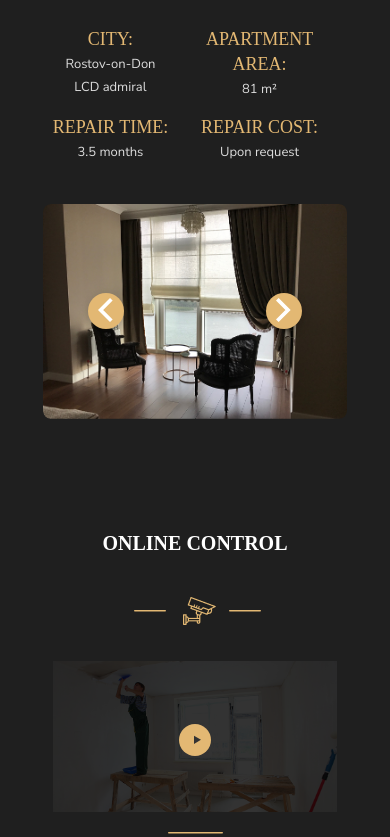
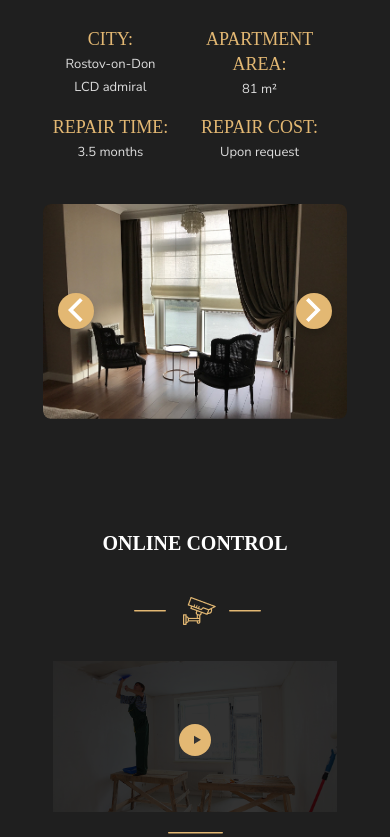
Before and after one commit to Danil-AL/landing, a website: page index.html in a window 390 px wide. Shown: the part 640-1477 px from the top of the page. Drawn offline with Linux system fonts and the light colour scheme.

Commit message:
Update style.css

```diff
--- a/style.css
+++ b/style.css
@@ -1527,8 +1527,8 @@ p {
     pointer-events: auto;
     position: absolute;
     top: 50%;
-    left: 30px;
-    right: 30px;
+    left: 0;
+    right: 0;
     transform: translateY(-50%);
     z-index: 10;
     display: flex;
```
